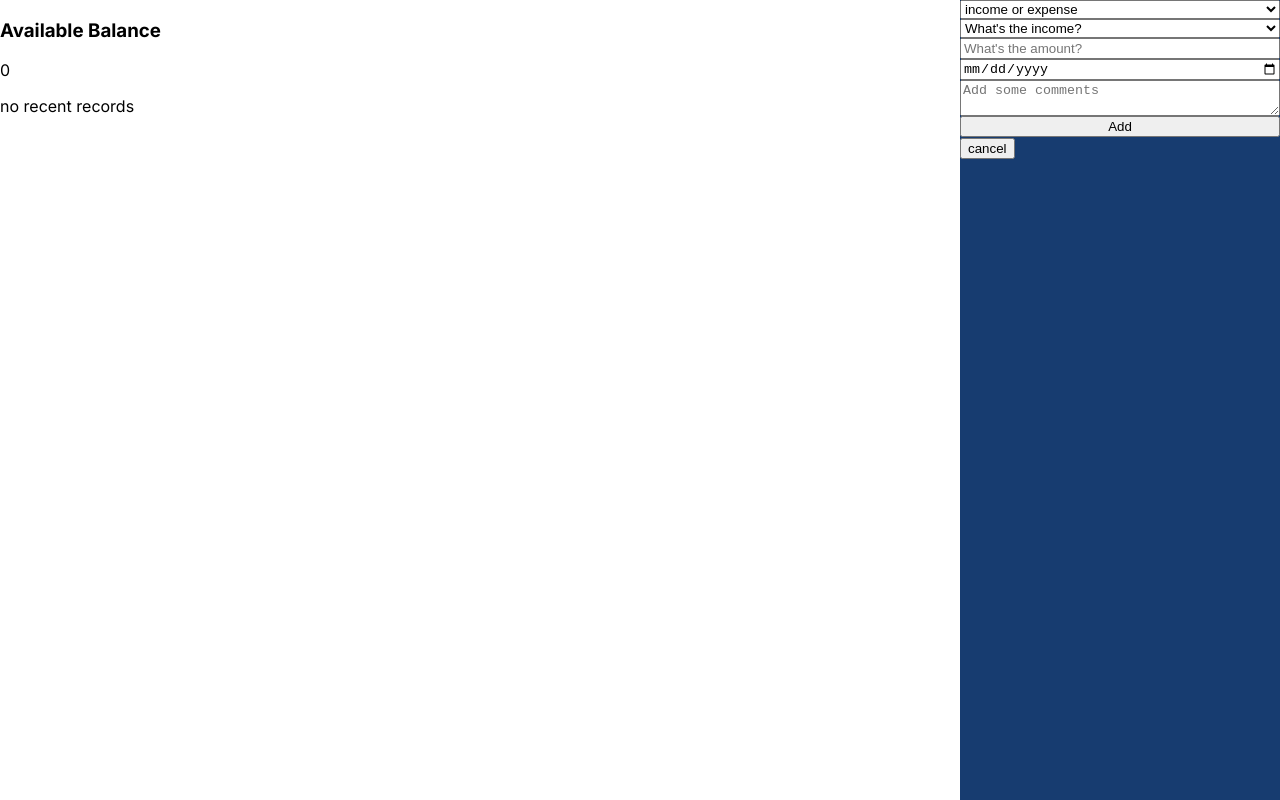
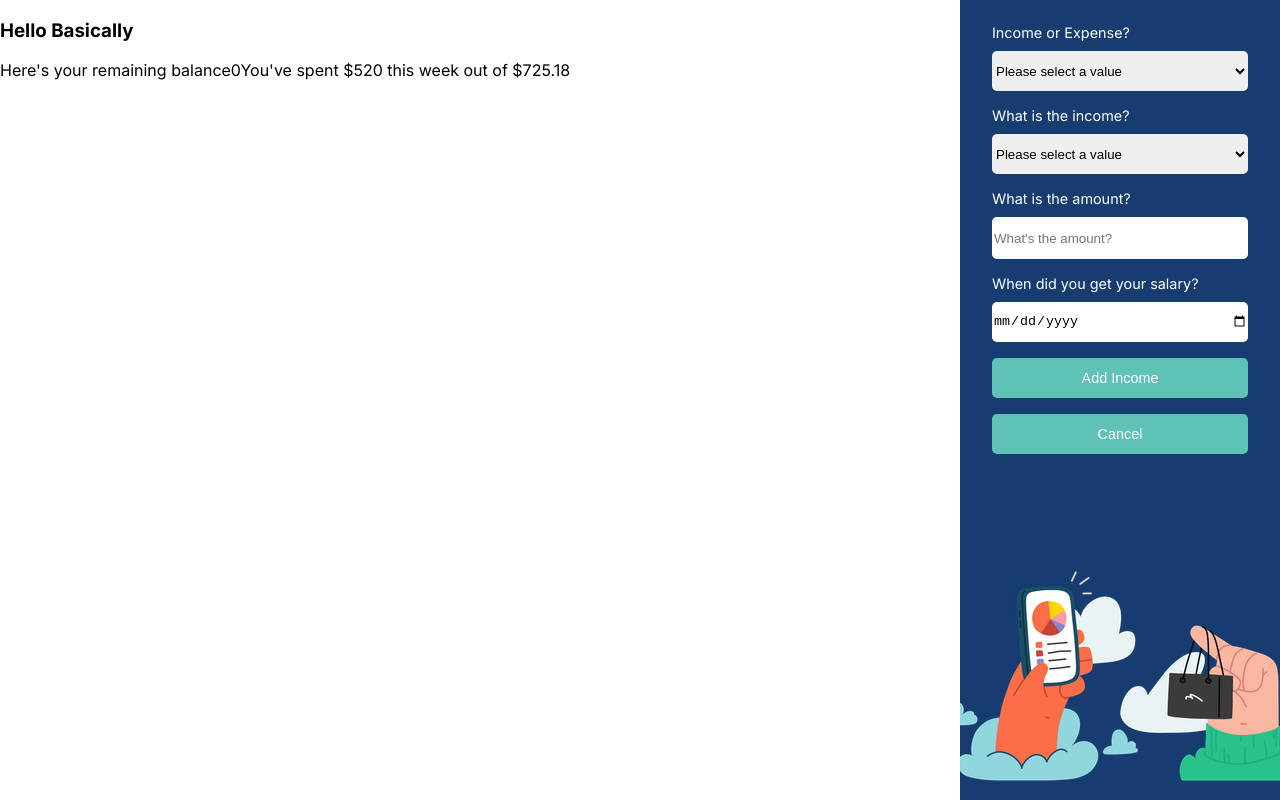
Before and after one commit to aswinikalyan30/expense-tracker, a React (Create React App) app: page / in a window 1280 px wide. Both pictures are taken after a click on the button "Add Record". Built offline with nearby package versions, Linux system fonts and the light colour scheme.

Commit message:
designing the div to show the balance

```diff
--- a/src/App.js
+++ b/src/App.js
@@ -7,9 +7,10 @@ import React from "react";
 import "./App.scss";
 import Form from "./components/Form";
 import SideDisplay from "./components/SideDisplay";
+import Basic from "./components/Basic";
 
 //importing libraries here
-import { useState, useEffect } from "react";
+import { useState, useRef } from "react";
 
 //importing json file consisting of the income or expense categories
 const categoriesData = require("./categories.json");
@@ -18,31 +19,28 @@ function App() {
   //state variables
   const [balance, setBalance] = useState(0);
   const [showForm, setShowForm] = useState(false);
-  const [records, setRecords] = useState([]);
+  const [incomes, setIncomes] = useState([]);
+  const [expenses, setExpenses] = useState([]);
 
   const addRecord = (data) => {
-    setRecords(() => {
-      records.unshift(data);
-      return records;
-    });
     if (data.recordType === "income") {
       setBalance(balance + data.amount);
+      setIncomes(() => {
+        incomes.unshift(data);
+        return incomes;
+      });
     } else {
       setBalance(balance - data.amount);
+      setExpenses(() => {
+        expenses.unshift(data);
+        return expenses;
+      });
     }
   };
 
   return (
     <div id="container">
-      <main>
-        <h3>Available Balance</h3>
-        <span>{balance}</span>
-        {records.length === 0 ? (
-          <p>no recent records</p>
-        ) : (
-          <Recents records={records} />
-        )}
-      </main>
+      <Basic balance={balance} />
       <div id="side-panel">
         {showForm ? (
           <Form
@@ -58,45 +56,4 @@ function App() {
   );
 }
 
-const Recents = (props) => {
-  const { records } = props;
-  const recentIncomes = [];
-  const recentExpenses = [];
-
-  for (let i = 0; i < 3 && i < records.length; i++) {
-    if (records[i].recordType === "income") {
-      recentIncomes.unshift(records[i]);
-    } else {
-      recentExpenses.unshift(records[i]);
-    }
-  }
-
-  return (
-    <div>
-      <div id="recent-incomes">
-        <p>Recent Incomes</p>
-        <ul>
-          {recentIncomes.map((record) => (
-            <li key={record.date}>
-              <span>{record.category}</span>
-              <span>{record.amount}</span>
-            </li>
-          ))}
-        </ul>
-      </div>
-      <div id="recent-expenses">
-        <p>Recent Expenses</p>
-        <ul>
-          {recentExpenses.map((record) => (
-            <li key={record.date}>
-              <span>{record.category}</span>
-              <span>{record.amount}</span>
-            </li>
-          ))}
-        </ul>
-      </div>
-    </div>
-  );
-};
-
 export default App;
--- /dev/null
+++ b/src/components/Basic.js
@@ -0,0 +1,21 @@
+/* eslint-disable react/prop-types */
+/* eslint-disable react/no-unescaped-entities */
+import React from "react";
+
+const Basic = (props) => {
+    const { balance } = props;
+  return (
+    <main>
+      <h3>
+        Hello <span id="user-name">Basically</span>
+      </h3>
+      <section id="basic-info">
+          <span id="balance-text">Here's your remaining balance</span>
+          <span id="balance-amount">{balance}</span>
+          <span>You've spent $520 this week out of $725.18</span>
+      </section>
+    </main>
+  );
+};
+
+export default Basic;
--- a/src/components/Form.js
+++ b/src/components/Form.js
@@ -24,40 +24,47 @@ const Form = (props) => {
     <div id="form-div">
       <form id="add-record-form" onSubmit={handleSubmit(onSubmit)}>
 
+        <label>Income or Expense?</label>
         <select {...register("recordType", { required: true })}>
-          <option value="">income or expense</option>
-          <option value="income">income</option>
-          <option value="expense">expense</option>
+          <option value="" style={{display: "none"}} className="placeholder-text">Please select a value</option>
+          <option value="income">Income</option>
+          <option value="expense">Expense</option>
         </select>
-        {errors.recordType && <span>Is it an income or expense</span>}
+        {errors.recordType && <span>Please select one option?</span>}
+        {
+          watchRecordType === "income" || watchRecordType === "" ?
+          <>
+          <label>What is the income?</label>
+          <select {...register("category", { required: true })}>
+            <option value="" style={{display: "none"}} className="placeholder-text">Please select a value</option>
+            <option value="salary">Salary</option>
+            <option value="gift">Gift</option>
+          </select>
+          </>
 
-        {
-          watchRecordType === "income" ?
-
-          <select {...register("category")}>
-            <option value="">What's the income?</option>
-            <option value="salary">salary</option>
-            <option value="gift">gift</option>
+          :
+          <>
+          <label>What is the expense?</label>
+          <select {...register("category", { required: true })}>
+            <option value="" style={{display: "none"}} className="placeholder-text">Please select a value</option>
+            <option value="food">Food</option>
+            <option value="clothes">Clothing</option>
           </select>
-
-          : <select {...register("category")}>
-            <option value="">What's the expense?</option>
-            <option value="food">food</option>
-            <option value="clothes">clothes</option>
-          </select>
+          </>
         }
 
+        <label>What is the amount?</label>
         <input type="number" placeholder="What's the amount?" {...register("amount", { required: true, valueAsNumber: true, })} />
-        {errors.amount && <span>What's the amount?</span>}
+        {errors.amount && <span>Please enter a value?</span>}
 
+        <label>When did you get your salary?</label>
         <input type="date" {...register("date", { required: true})} />
         {errors.date && <span>Did you enter the date?</span>}
 
-        <textarea placeholder="Add some comments" {...register("description")}></textarea>
+        <button>Add {watchRecordType}</button>
+        <button onClick={() => setShowForm(false)}>cancel</button>
+      </form>
 
-        <input type="submit" value="Add"></input>
-      </form>
-      <button onClick={() => setShowForm(false)}>cancel</button>
     </div>
   );
 };
--- a/src/scss/Colors.scss
+++ b/src/scss/Colors.scss
@@ -1,2 +1,3 @@
 $primary-blue: #173C70;
 $primary-white: #FFFFFF;
+$primary-green: #5EC2B7;
--- a/src/scss/Form.scss
+++ b/src/scss/Form.scss
@@ -1,4 +1,31 @@
-form {
-    display: flex;
-    flex-direction: column;
+@import './../scss/Colors.scss';
+#form-div {
+    background: url('./../assets/Finance-illustration.png');
+    height: 100%;
+    background-repeat: no-repeat;
+    background-position:bottom;
+
+    form {
+        display: flex;
+        flex-direction: column;
+        padding: 1.5rem 2rem;
+
+        input, select, textarea, button {
+            margin-bottom: 1rem;
+            height: 40px;
+            border-radius: 5px;
+            border: none;
+        }
+        button {
+            background-color: $primary-green;
+            text-transform: capitalize;
+            color: $primary-white;
+            font-size: 0.9rem;
+        }
+        label {
+            color: $primary-white;
+            font-size: 0.9rem;
+            padding-bottom: 10px;
+        }
+    }
 }
```
Also changed, not shown: src/assets/Finance-illustration.png (added), src/scss/Basic.scss (added).
